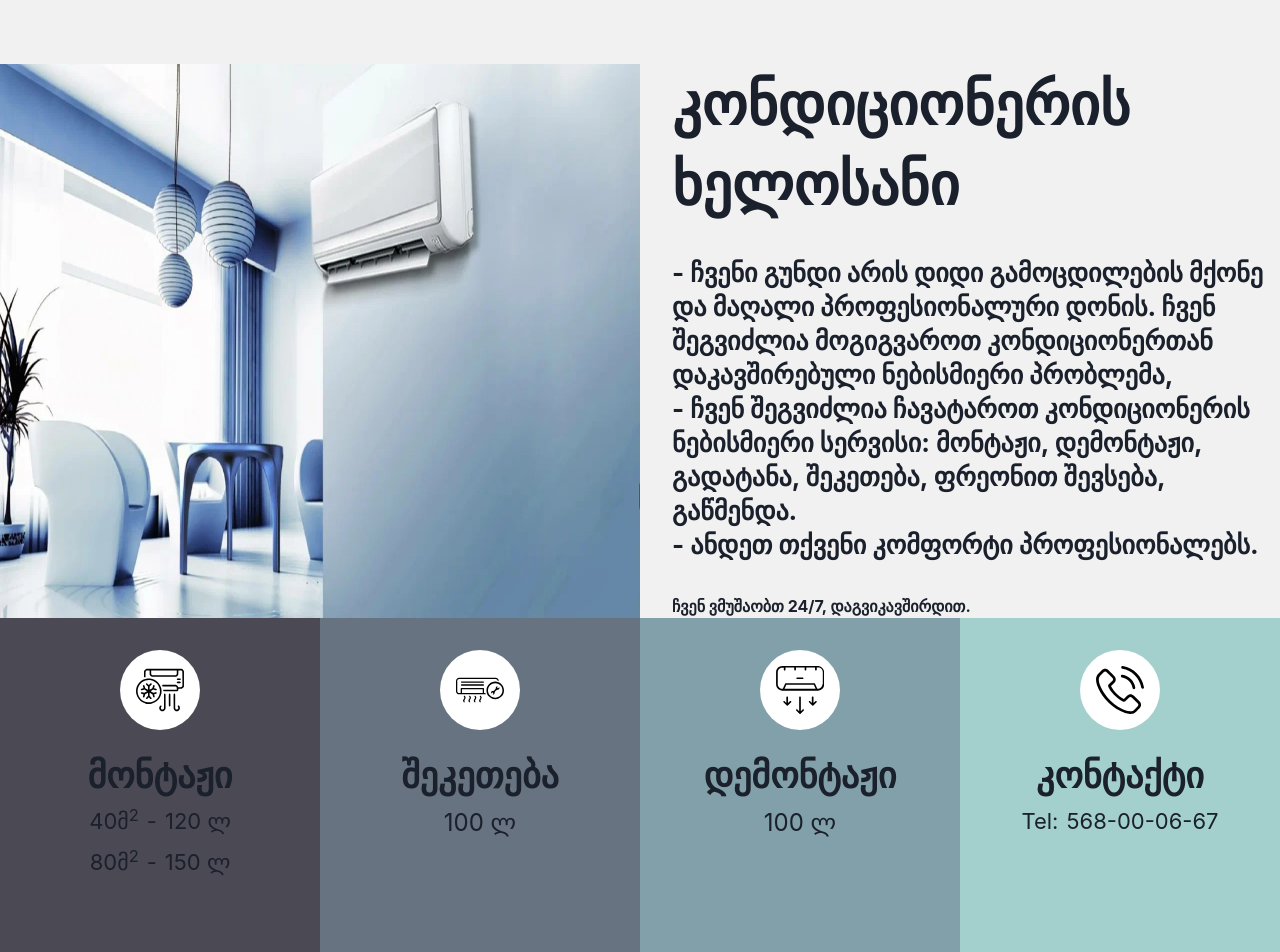
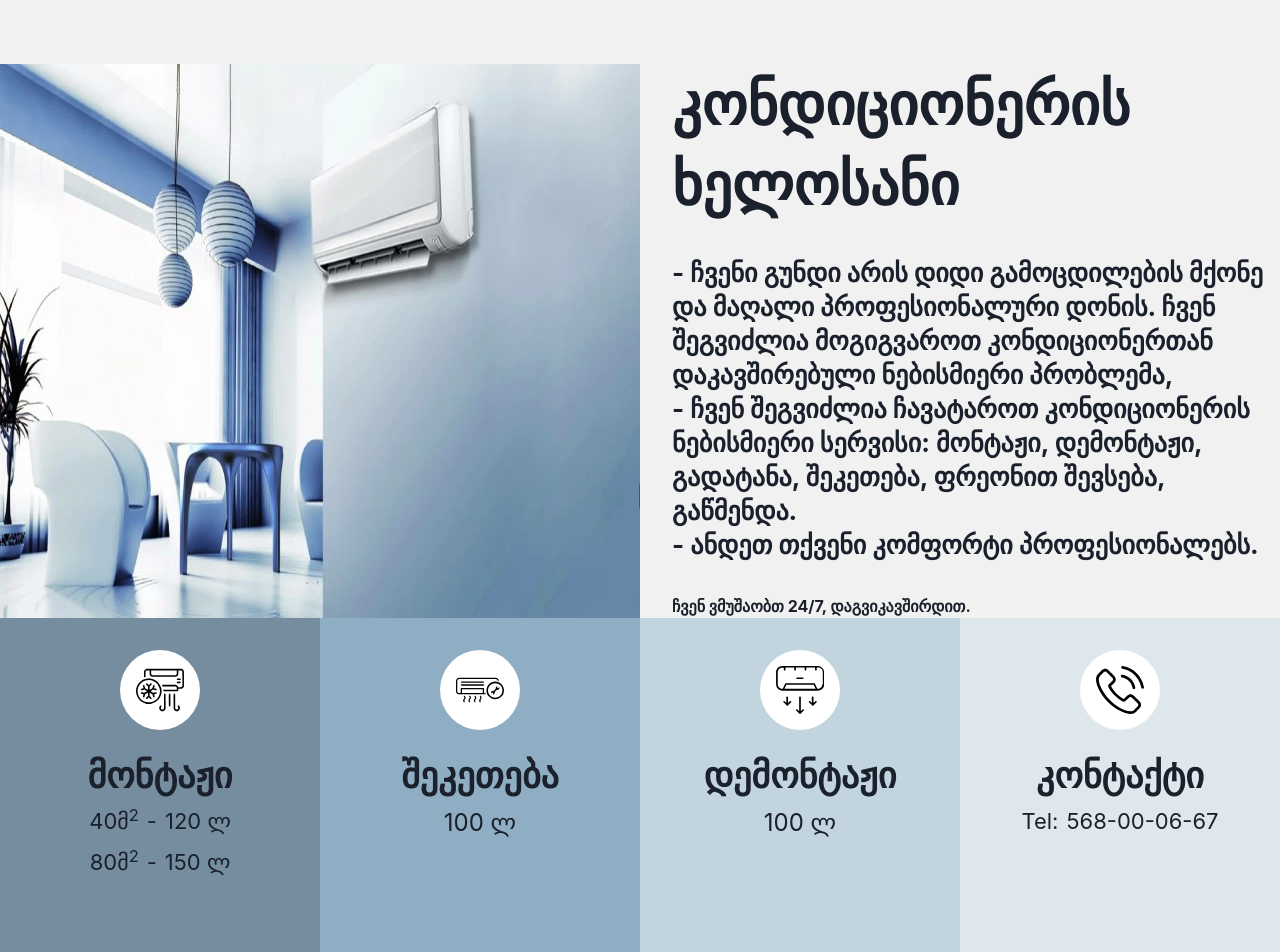
Before and after one commit to shotius/Air-Conditioning-The-City, a Next.js app: page / in a window 1280 px wide. Shown: the top 952 px of the page. Built offline with nearby package versions, Linux system fonts and the light colour scheme.

Commit message:
Change colors

```diff
--- a/pages/index.tsx
+++ b/pages/index.tsx
@@ -74,7 +74,7 @@ const Home: NextPage = () => {
           minH="350px"
           mt={['8', null, '0']}
         >
-          <Box maxW={['100%', null, '25%']} w="full" bg="#4B4A54" p="8">
+          <Box maxW={['100%', null, '25%']} w="full" bg="#768DA0" p="8">
             <VStack w="full">
               <Box borderRadius={'100px'} bg="white" p="4" mb="4">
                 <Icon as={InstallIcon} boxSize="12" bg="white" />
@@ -96,7 +96,7 @@ const Home: NextPage = () => {
               </HStack>
             </VStack>
           </Box>
-          <Box maxW={['100%', null, '25%']} w="full" bg="#677381" p="8">
+          <Box maxW={['100%', null, '25%']} w="full" bg="#90AEC3" p="8">
             <VStack w="full" pb="8">
               <Box borderRadius={'100px'} bg="white" p="4" mb="4">
                 <Icon as={RepairIcon} boxSize="12" bg="white" />
@@ -108,7 +108,7 @@ const Home: NextPage = () => {
           <Box
             maxW={['100%', null, '25%']}
             w="full"
-            bg="#82A0AA"
+            bg="#C2D5DF"
             p="8"
             minH="300px"
           >
@@ -120,7 +120,7 @@ const Home: NextPage = () => {
               <Text fontSize="24px">100 ლ</Text>
             </VStack>
           </Box>
-          <Box maxW={['100%', null, '25%']} w="full" bg="#A3CFCD" p="8">
+          <Box maxW={['100%', null, '25%']} w="full" bg="#DDE7EC" p="8">
             <VStack w="full">
               <Box borderRadius={'100px'} bg="white" p="4" mb="4">
                 <a href="tel:568000667">
```
